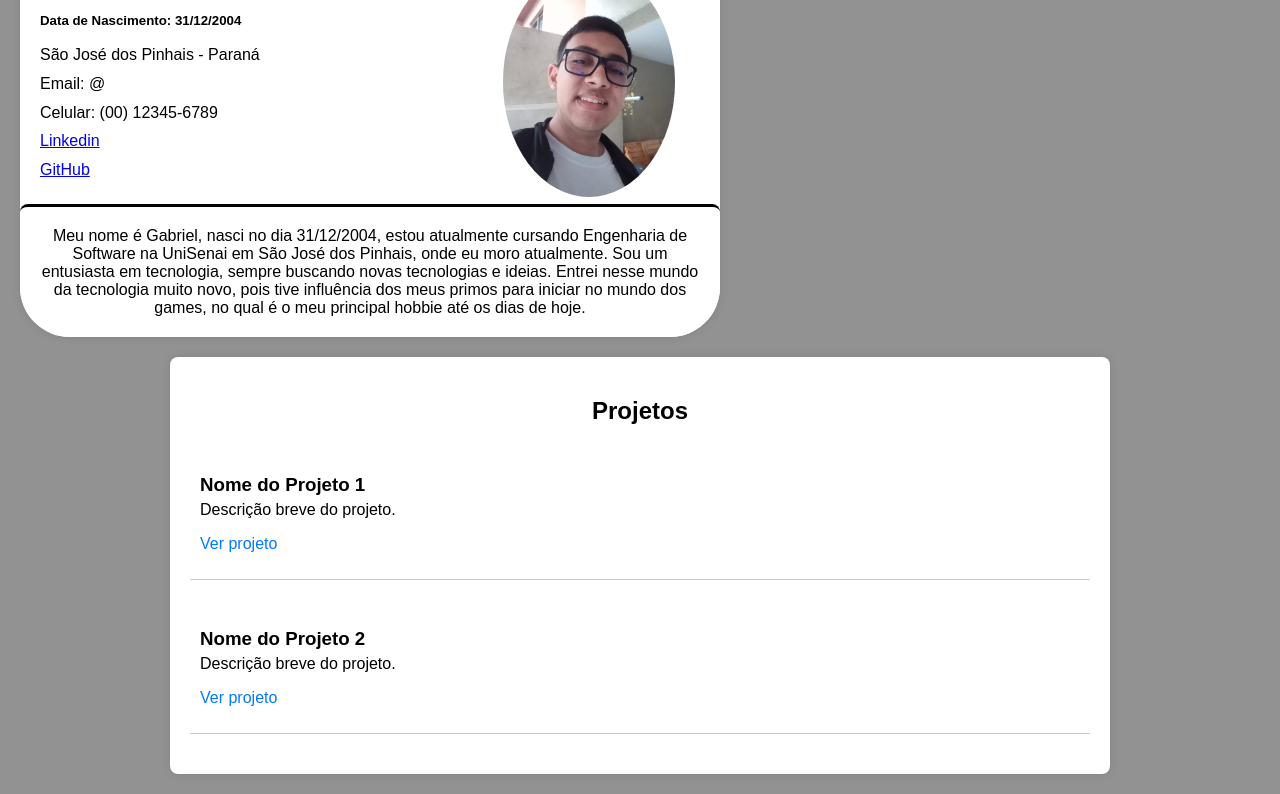
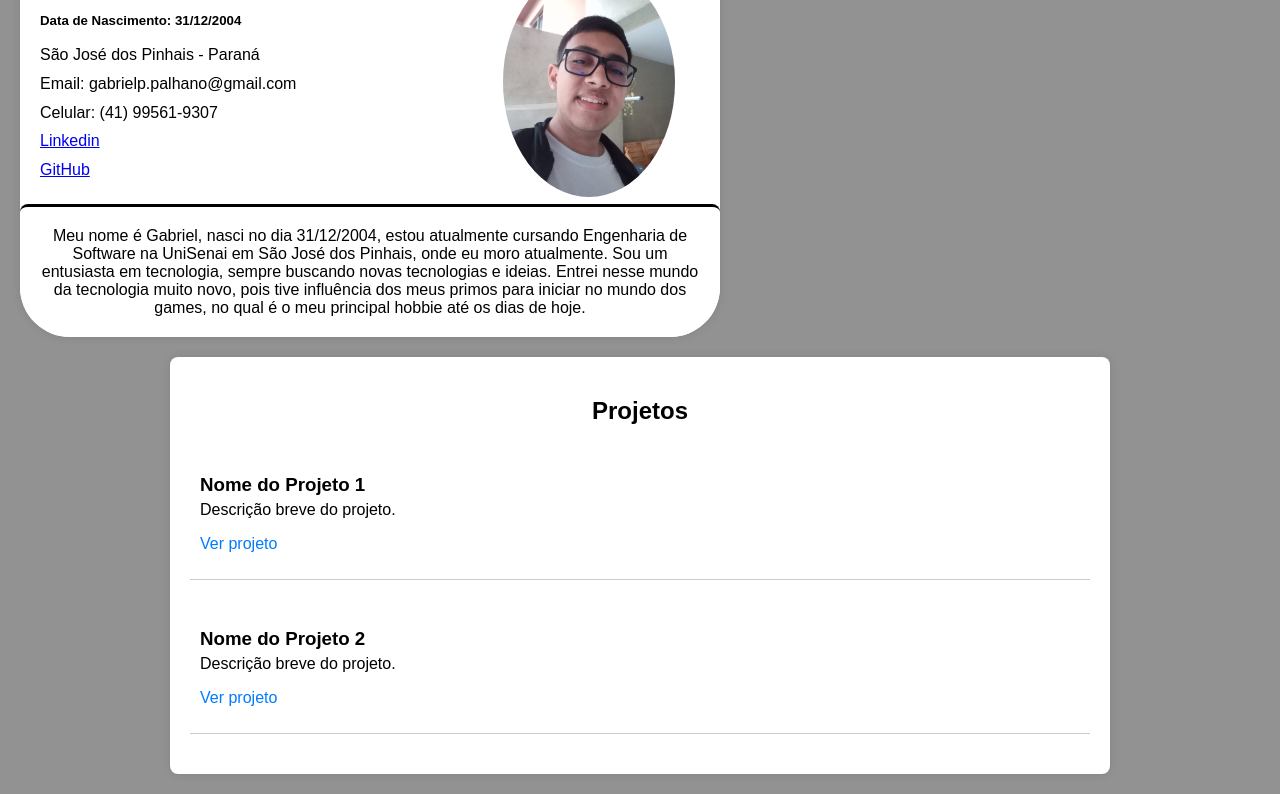
Before and after one commit to Gcclp/CV, a plain HTML site: page index.html in a window 1280 px wide. Shown: the part 93-887 px from the top of the page. Drawn offline with Linux system fonts and the light colour scheme.

Commit message:
Update index.html

```diff
--- a/index.html
+++ b/index.html
@@ -14,8 +14,8 @@
                 <h1>Gabriel Palhano Pereira</h1>
                 <h5>Data de Nascimento: 31/12/2004</h5>
                 <p>São José dos Pinhais - Paraná</p>
-                <p>Email: @</p>
-                <p>Celular: (00) 12345-6789</p>
+                <p>Email: gabrielp.palhano@gmail.com</p>
+                <p>Celular: (41) 99561-9307</p>
                 <p><a href="https://www.linkedin.com/in/gabriel-palhano-a31395223/">Linkedin</a></p>
                 <p><a href="https://github.com/Gcclp">GitHub</a></p>
             </div>
```
